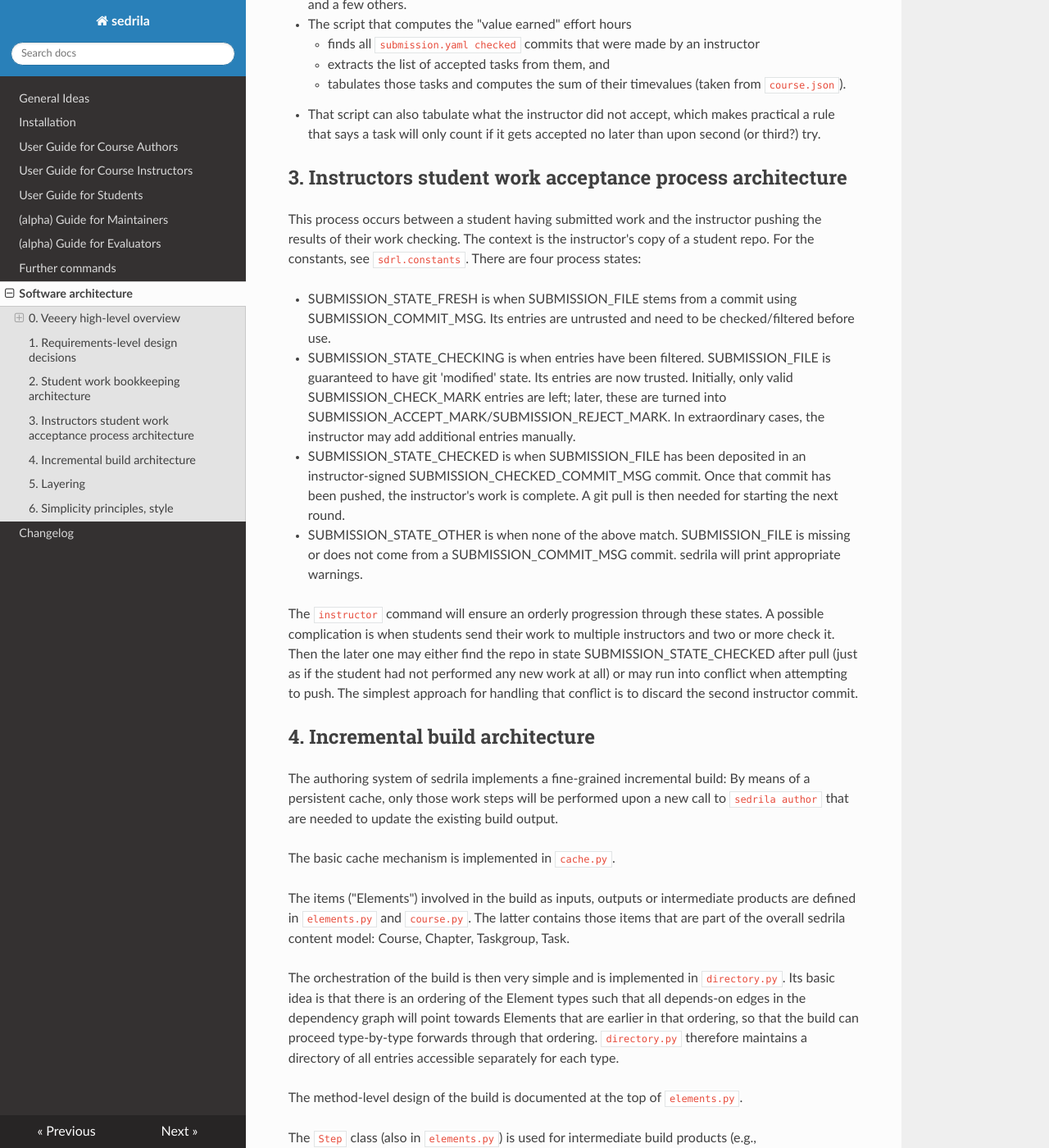
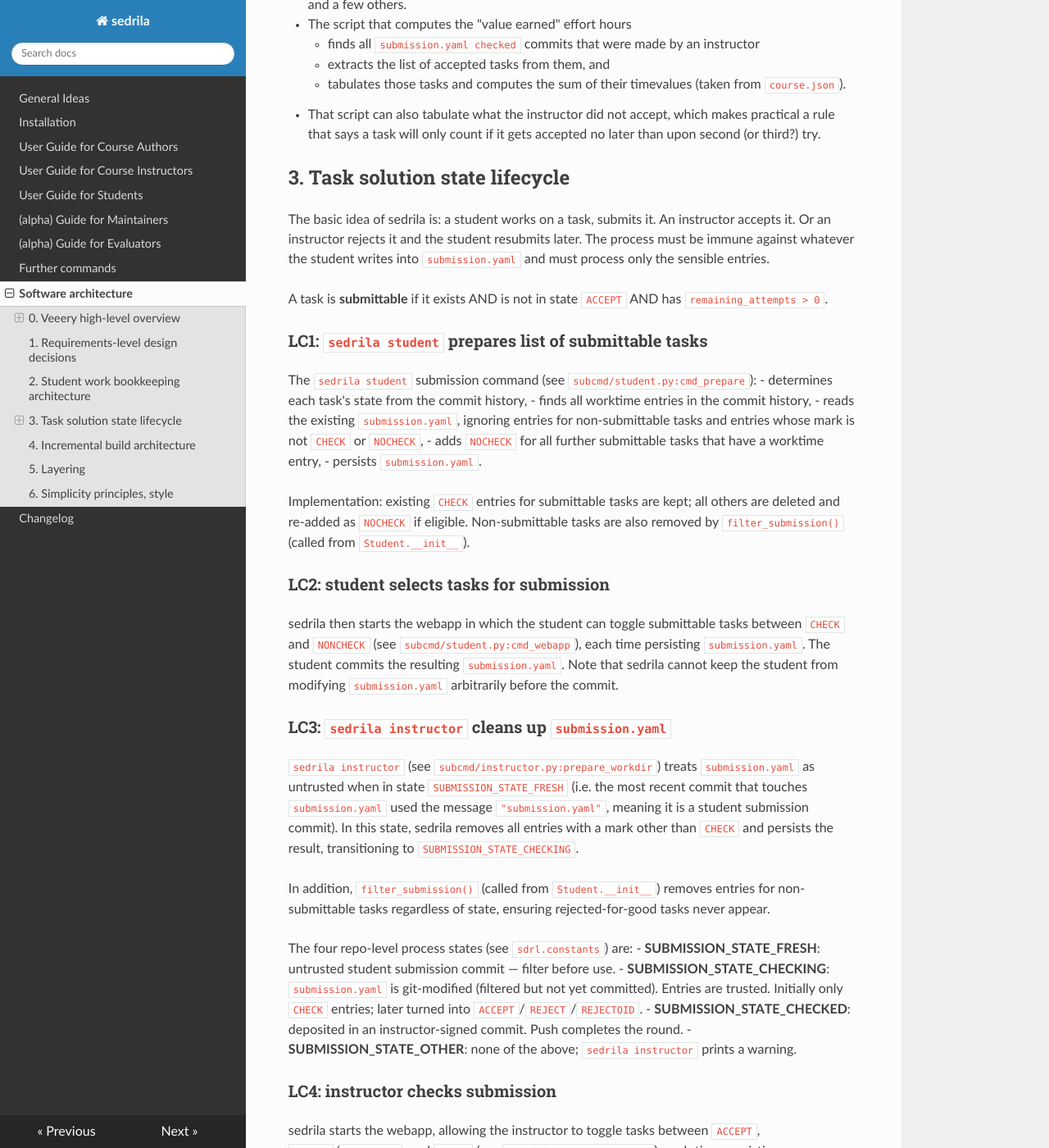
Before and after one commit to fubinf/sedrila, an MkDocs documentation site: the page built from docs/internal_notes.md, in a window 1280 px wide and 1400 px high, scrolled down 2513 px. Shown: the whole window at 82% size. Built offline with MkDocs 1.6.1, drawn with Linux system fonts in a browser that asks for light colours; nearby versions of some CDN libraries; some of the changed text lies outside the part shown.

Commit message:
internal_notes.md: rewrite Section 3 as "Task solution state lifecycle"

```diff
--- a/docs/internal_notes.md
+++ b/docs/internal_notes.md
@@ -111,7 +111,7 @@ is based on the following ideas:
   and show them side-by-side with the timevalues (_expected_ work times).
   The information is also useful for evidence-based improvement of the course contents.
 - When students want to show a set of solutions for tasks to an instructor,
-  they write the task names to a file `submission.yaml`
+  they write the task names to a file `submission.yaml`.
 - The instructor checks those tasks, adds checking results into that file,
   and commits it. This commmit is cryptographcally signed.
 - `course.json` is published along with the webpages.
@@ -128,39 +128,80 @@ is based on the following ideas:
   a rule that says a task will only count if it gets accepted no later than upon second (or third?) try.
 
 
-## 3. Instructors student work acceptance process architecture
+## 3. Task solution state lifecycle
 
-This process occurs between a student having submitted work and the
-instructor pushing the results of their work checking.
-The context is the instructor's copy of a student repo.
-For the constants, see `sdrl.constants`.
-There are four process states:
+The basic idea of sedrila is: a student works on a task, submits it.
+An instructor accepts it. Or an instructor rejects it and the student resubmits later.
+The process must be immune against whatever the student writes into `submission.yaml`
+and must process only the sensible entries.
 
-- SUBMISSION_STATE_FRESH
-  is when SUBMISSION_FILE stems from a commit using SUBMISSION_COMMIT_MSG.
-  Its entries are untrusted and need to be checked/filtered before use.
-- SUBMISSION_STATE_CHECKING
-  is when entries have been filtered.
-  SUBMISSION_FILE is guaranteed to have git 'modified' state.
-  Its entries are now trusted.
-  Initially, only valid SUBMISSION_CHECK_MARK entries are left;
-  later, these are turned into SUBMISSION_ACCEPT_MARK/SUBMISSION_REJECT_MARK.
-  In extraordinary cases, the instructor may add additional entries manually.
-- SUBMISSION_STATE_CHECKED
-  is when SUBMISSION_FILE has been deposited in an instructor-signed SUBMISSION_CHECKED_COMMIT_MSG commit.
-  Once that commit has been pushed, the instructor's work is complete.
-  A git pull is then needed for starting the next round.
-- SUBMISSION_STATE_OTHER is when none of the above match.
-  SUBMISSION_FILE is missing or does not come from a SUBMISSION_COMMIT_MSG commit.
-  sedrila will print appropriate warnings.
+A task is **submittable** if it exists AND is not in state `ACCEPT` AND has `remaining_attempts > 0`.
 
-The `instructor` command will ensure an orderly progression through these states.
-A possible complication is when students send their work to multiple instructors
-and two or more check it.
-Then the later one may either find the repo in state SUBMISSION_STATE_CHECKED after pull
-(just as if the student had not performed any new work at all)
-or may run into conflict when attempting to push.
-The simplest approach for handling that conflict is to discard the second instructor commit.
+
+### LC1: `sedrila student` prepares list of submittable tasks
+
+The `sedrila student` submission command (see `subcmd/student.py:cmd_prepare`):
+- determines each task's state from the commit history,
+- finds all worktime entries in the commit history,
+- reads the existing `submission.yaml`, ignoring entries for non-submittable tasks
+  and entries whose mark is not `CHECK` or `NOCHECK`,
+- adds `NOCHECK` for all further submittable tasks that have a worktime entry,
+- persists `submission.yaml`.
+
+Implementation: existing `CHECK` entries for submittable tasks are kept; all others are deleted
+and re-added as `NOCHECK` if eligible. Non-submittable tasks are also removed by
+`filter_submission()` (called from `Student.__init__`).
+
+
+### LC2: student selects tasks for submission
+
+sedrila then starts the webapp in which the student can toggle submittable tasks between
+`CHECK` and `NONCHECK` (see `subcmd/student.py:cmd_webapp`), each time persisting `submission.yaml`.
+The student commits the resulting `submission.yaml`.
+Note that sedrila cannot keep the student from modifying `submission.yaml` arbitrarily before the commit.
+
+
+### LC3: `sedrila instructor` cleans up `submission.yaml`
+
+`sedrila instructor` (see `subcmd/instructor.py:prepare_workdir`) treats `submission.yaml`
+as untrusted when in state `SUBMISSION_STATE_FRESH` (i.e. the most recent commit that touches
+`submission.yaml` used the message `"submission.yaml"`, meaning it is a student submission commit).
+In this state, sedrila removes all entries with a mark other than `CHECK` and persists the result,
+transitioning to `SUBMISSION_STATE_CHECKING`.
+
+In addition, `filter_submission()` (called from `Student.__init__`) removes entries for
+non-submittable tasks regardless of state, ensuring rejected-for-good tasks never appear.
+
+The four repo-level process states (see `sdrl.constants`) are:
+- **SUBMISSION_STATE_FRESH**: untrusted student submission commit — filter before use.
+- **SUBMISSION_STATE_CHECKING**: `submission.yaml` is git-modified (filtered but not yet committed).
+  Entries are trusted. Initially only `CHECK` entries; later turned into `ACCEPT`/`REJECT`/`REJECTOID`.
+- **SUBMISSION_STATE_CHECKED**: deposited in an instructor-signed commit. Push completes the round.
+- **SUBMISSION_STATE_OTHER**: none of the above; `sedrila instructor` prints a warning.
+
+
+### LC4: instructor checks submission
+
+sedrila starts the webapp, allowing the instructor to toggle tasks between
+`ACCEPT`, `REJECT`/`REJECTOID`, and `CHECK` (see `participant.py:set_state`),
+each time persisting `submission.yaml`.
+
+A `REJECT` action writes `REJECTOID` to `submission.yaml` if the task has `remaining_attempts > 0`
+after the action (i.e. the student can resubmit), and `REJECT` if it has not (final rejection).
+`REJECTOID` is stored in `submission.yaml`; it is not merely a display state.
+Both `REJECT` and `REJECTOID` increment `task.rejections` when the commit is processed by `repo.py`
+(both strings start with `"REJECT"`, which is how `_accumulate_timevalues_and_attempts()` detects them).
+
+
+### LC5: instructor commits
+
+When the instructor commits the prepared `submission.yaml` as an instructor-signed commit
+(message `"submission.yaml checked"`), the acceptances and rejections become part of the
+validated repo version history and show up in timevalue reports.
+
+A possible complication: if students send their work to multiple instructors and two or more check it,
+the later instructor may find the repo in state `SUBMISSION_STATE_CHECKED` after pull,
+or may run into a conflict when pushing. The simplest approach is to discard the second instructor commit.
 
 
 ## 4. Incremental build architecture
```
